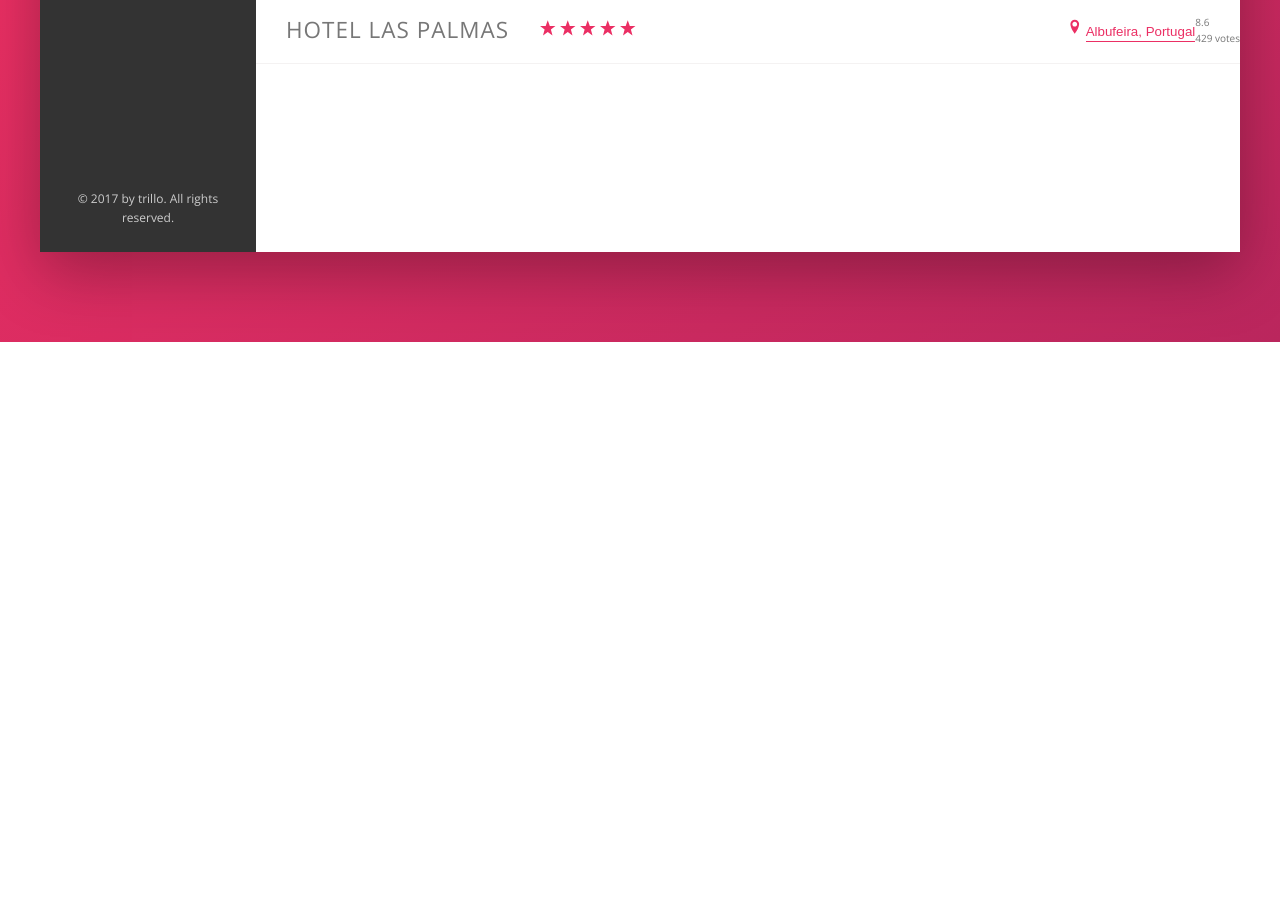
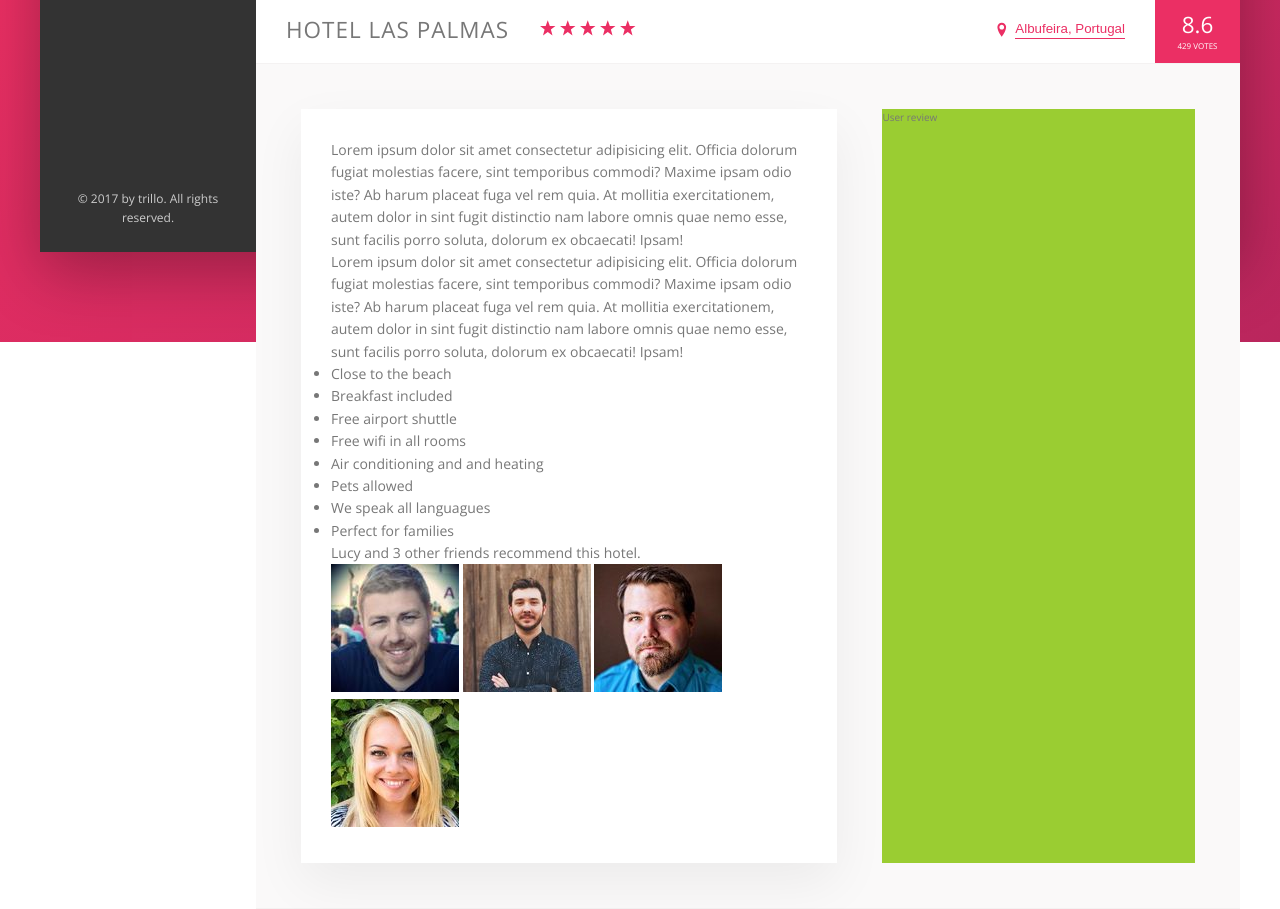
Before and after one commit to 4lvaro29/hotel, a website: page index.html in a window 1280 px wide. Shown: the part 538-1447 px from the top of the page. Before the commit the page ends 880 px from the top, so only its background shows below. Drawn offline with nearby package versions, Linux system fonts and the light colour scheme.

Commit message:
ADD: description

```diff
--- a/index.html
+++ b/index.html
@@ -122,11 +122,48 @@
                             </svg>
                             <button class="btn-inline">Albufeira, Portugal</button>
                         </div>
-                        <div class="overview-rating">
+                        <div class="overview__rating">
                             <div class="overview__rating-average">8.6</div>
                             <div class="overview__rating-count">429 votes</div>
                         </div>
                     </div>
+
+                    <div class="detail">
+
+                        <div class="description">
+                            <p class="paragraph">
+                                Lorem ipsum dolor sit amet consectetur adipisicing elit. Officia dolorum fugiat molestias facere, sint temporibus commodi? Maxime ipsam odio iste? Ab harum placeat fuga vel rem quia. At mollitia exercitationem, autem dolor in sint fugit distinctio nam labore omnis quae nemo esse, sunt facilis porro soluta, dolorum ex obcaecati! Ipsam!
+                            </p>
+                            <p class="paragraph">
+                                Lorem ipsum dolor sit amet consectetur adipisicing elit. Officia dolorum fugiat molestias facere, sint temporibus commodi? Maxime ipsam odio iste? Ab harum placeat fuga vel rem quia. At mollitia exercitationem, autem dolor in sint fugit distinctio nam labore omnis quae nemo esse, sunt facilis porro soluta, dolorum ex obcaecati! Ipsam!
+                            </p>
+                            <ul class="list">
+                                <li class="list__item">Close to the beach</li>
+                                <li class="list__item">Breakfast included</li>
+                                <li class="list__item">Free airport shuttle</li>
+                                <li class="list__item">Free wifi in all rooms</li>
+                                <li class="list__item">Air conditioning and and heating</li>
+                                <li class="list__item">Pets allowed</li>
+                                <li class="list__item">We speak all languagues</li>
+                                <li class="list__item">Perfect for families</li>
+                            </ul>
+                            <div class="recommend">
+                                <p class="recommend__count">
+                                    Lucy and 3 other friends recommend this hotel.
+                                </p>
+                                <div class="recommend__friends">
+                                    <img src="assets/img/user-3.jpg" alt="" class="recommend__photo">
+                                    <img src="assets/img/user-4.jpg" alt="" class="recommend__photo">
+                                    <img src="assets/img/user-5.jpg" alt="" class="recommend__photo">
+                                    <img src="assets/img/user-6.jpg" alt="" class="recommend__photo">
+                                </div>
+                            </div>
+                        </div>
+                        <div class="user-reviews">
+                            User review
+                        </div>
+                    </div>
+
                 </main>
             </div>
         </div>
--- a/sass/_base.scss
+++ b/sass/_base.scss
@@ -14,6 +14,8 @@
 
     --shadow-dark: 0 2rem 6rem rgba(0,0,0,.3);
     --shadow-light: 0 2rem 5rem rgba(0,0,0,.06);
+
+    --line: 1px solid var(--color-grey-light-2);
 }
 
 *,
--- a/sass/_components.scss
+++ b/sass/_components.scss
@@ -216,7 +216,7 @@
 
     display: flex;
     align-items: center;
-    border-bottom: 1px solid var(--color-grey-light-2);
+    border-bottom:  var(--line);
 
     &__heading {
         font-size: 2.25rem;
@@ -238,19 +238,37 @@
     }
 
     &__location {
+       font-size: 1.2rem;
+       display: flex;
+       vertical-align: center;
+    }
 
+    &__icon-location {
+        margin-right: .5rem;
     }
 
     &__rating {
 
+        background-color: var(--color-primary);
+        color: #fff;
+        margin-left: 3rem;
+        align-self: stretch;
+        padding: 0 2.25rem;
+        display: flex;
+        flex-direction: column;
+        align-items: center;
+        justify-content: center;
     }
 
     &__rating-average {
-
+        font-size: 2.25rem;
+        font-weight: 300;
+        margin-bottom: -3px;
     }
 
     &__rating-count {
-
+        font-size: .8rem;
+        text-transform: uppercase;
     }
 
 }
@@ -275,6 +293,7 @@
 
     &:focus {
         outline: none;
+        animation: pulsate 1s infinite;
     }
 }
 
--- a/sass/_layout.scss
+++ b/sass/_layout.scss
@@ -10,7 +10,7 @@
     font-size: 1.4rem;
     height: 7rem;
     background-color: #fff;
-    border-bottom: 1px solid var(--color-grey-light-2);
+    border-bottom: var(--line);
     display: flex;
     justify-content: space-between;
     align-items: center;
@@ -34,3 +34,28 @@
     background-color: #fff;
     height: 80vh;
 }
+
+
+.detail {
+    display: flex;
+    padding: 4.5rem;
+    background-color: var(--color-grey-light-1);
+    border-bottom: var(--line);
+
+
+}
+
+.description {
+    font-size: 1.4rem;
+    background-color: #fff;
+    flex: 0 0 60%;
+    box-shadow: var(--shadow-light);
+    padding: 3rem;
+    margin-right: 4.5rem;
+}
+
+
+.user-reviews {
+    background-color: yellowgreen;
+    flex: 1;
+}
```
Also changed, not shown: assets/css/style.css.
